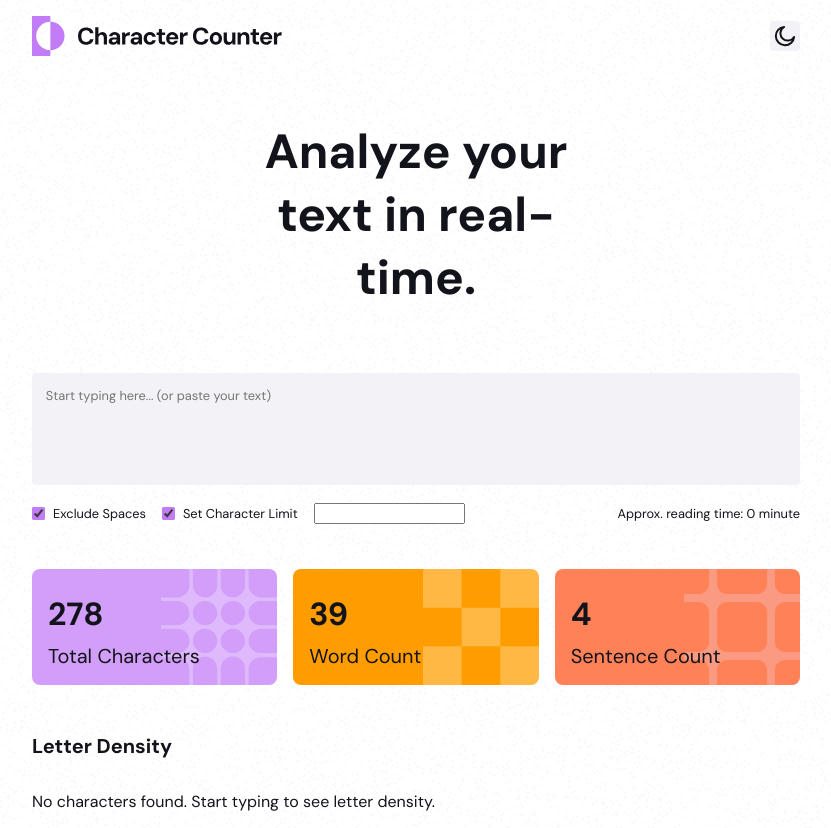
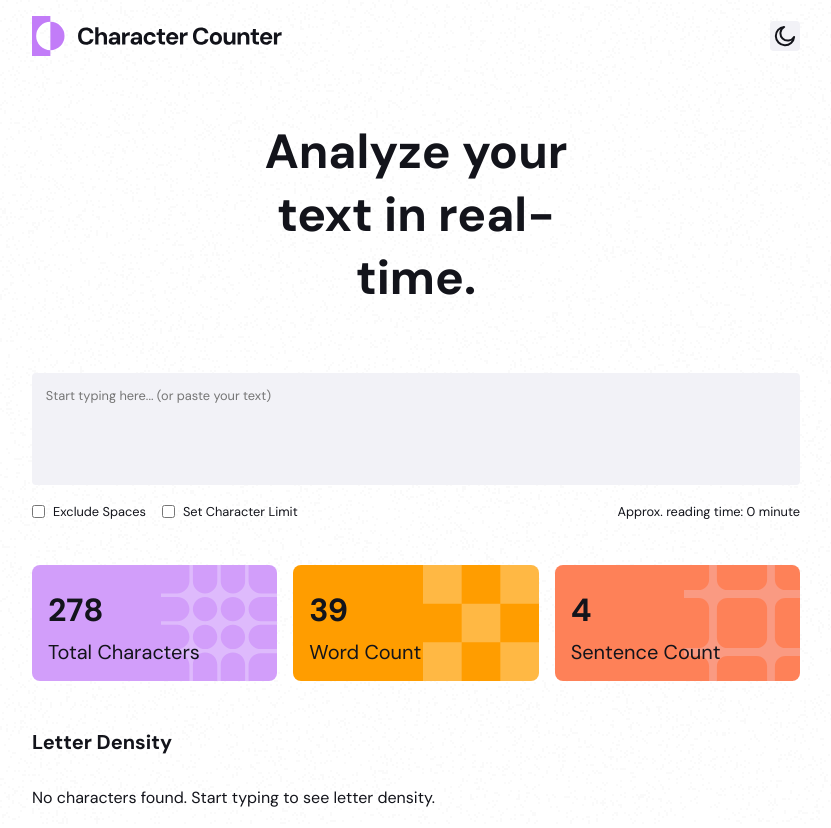
Before and after one commit to seilagamo/character-counter, a React (Vite) app in the folder packages/app/: page / in a window 1280 px wide. Shown: the whole page, without its empty margins (224-1055 px from the left). Built offline with nearby package versions, Linux system fonts and the light colour scheme; grey boxes are pictures that could not be loaded.

Commit message:
Change the name of ThemePicker to DarkMode

```diff
--- /dev/null
+++ b/packages/app/src/components/DarkMode.tsx
@@ -0,0 +1,27 @@
+import {useState} from "react";
+
+interface DarkModeProps {
+  checked: boolean;
+}
+
+function DarkMode ({checked}: DarkModeProps) {
+  const [isChecked, setIsChecked] = useState(checked);
+
+  const switchTheme = () => {
+    const newIsChecked = !isChecked;
+    setIsChecked(newIsChecked);
+    document.documentElement.setAttribute('data-theme', newIsChecked ? 'dark' : 'light');
+    localStorage.setItem('theme', newIsChecked ? 'dark' : 'light');
+  };
+
+  return (
+    <div className="theme-picker-container">
+      <label className="visually-hidden"
+             htmlFor="dark-mode-toggle"></label>
+      <input type="checkbox" id="dark-mode-toggle" className="dark-mode-toggle"
+             role="switch" checked={isChecked} onChange={switchTheme}/>
+    </div>
+  );
+}
+
+export default DarkMode;
--- a/packages/app/src/components/Header.tsx
+++ b/packages/app/src/components/Header.tsx
@@ -1,5 +1,5 @@
 import Logo from "./Logo.tsx";
-import ThemePicker from "./ThemePicker.tsx";
+import DarkMode from "./DarkMode.tsx";
 
 function Header () {
 
@@ -10,7 +10,7 @@ function Header () {
   return (
     <header className="header flex">
       <Logo />
-      <ThemePicker theme={getTheme()}/>
+      <DarkMode checked={getTheme() === 'dark'}/>
     </header>
   );
 }
--- a/packages/app/src/components/InputForm.tsx
+++ b/packages/app/src/components/InputForm.tsx
@@ -7,9 +7,9 @@ function InputForm () {
       <textarea id="textarea" className="input textarea"
                 placeholder="Start typing here... (or paste your text)"></textarea>
       <div className="flex options">
-        <Checkbox label="Exclude Spaces" id="exclude-spaces" checked/>
+        <Checkbox label="Exclude Spaces" id="exclude-spaces" checked={false}/>
         <div className="flex">
-          <Checkbox label="Set Character Limit" id="character-limit" checked/>
+          <Checkbox label="Set Character Limit" id="character-limit" checked={false}/>
           <div className="limit">
             <label htmlFor="limit"
                    className="visually-hidden">Limit: </label>
--- a/packages/app/src/components/ThemePicker.tsx
+++ /dev/null
@@ -1,28 +0,0 @@
-import {useState} from "react";
-
-interface ThemePickerProps {
-  theme: string;
-}
-
-function ThemePicker ({theme}: ThemePickerProps) {
-  const [isChecked, setIsChecked] = useState(theme === "dark");
-
-
-  const switchTheme = () => {
-    setIsChecked(!isChecked);
-
-    document.documentElement.setAttribute('data-theme', isChecked ? 'dark' : 'light');
-    localStorage.setItem('theme', isChecked ? 'dark' : 'light');
-  };
-
-  return (
-    <div className="theme-picker-container">
-      <label className="visually-hidden"
-             htmlFor="dark-mode-toggle"></label>
-      <input type="checkbox" id="dark-mode-toggle" className="dark-mode-toggle"
-             role="switch" checked={isChecked} onChange={switchTheme}/>
-    </div>
-  );
-}
-
-export default ThemePicker;
```
